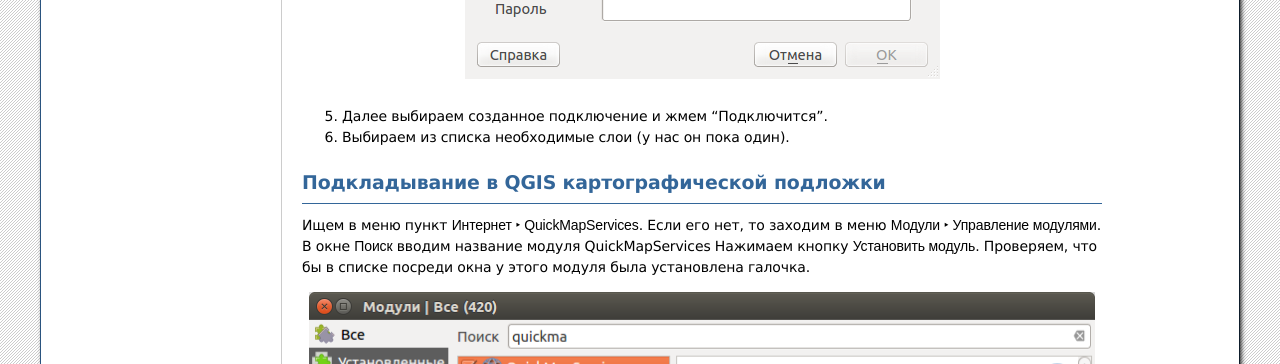
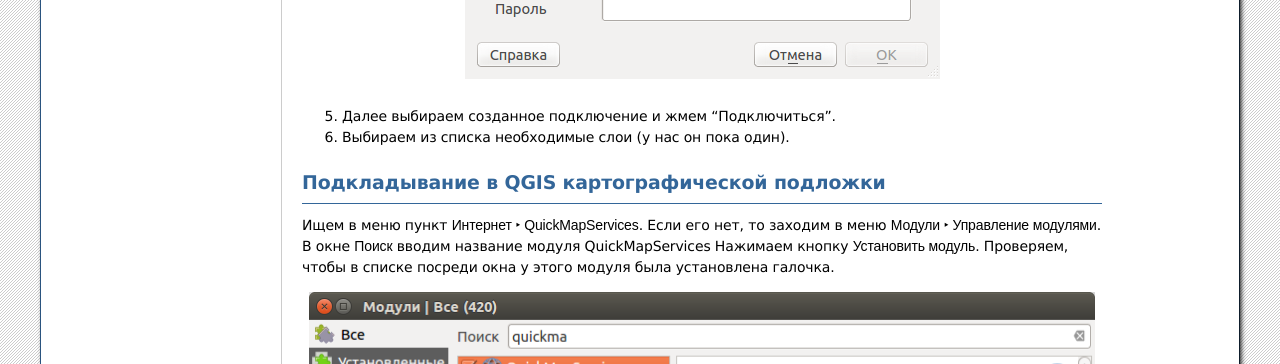
Before and after one commit to nextgis/docs_howto, a Sphinx documentation site: the page built from source/entels.rst, in a window 1280 px wide and 900 px high, scrolled down 5317 px. Shown: the part 152-516 px from the top of the window. Built offline with Sphinx 7.4.7, drawn with Linux system fonts in a browser that asks for light colours; formulas are drawn with MathJax 3; some of the changed text lies outside the part shown.

Commit message:
редактирование howto

```diff
--- a/source/entels.rst
+++ b/source/entels.rst
@@ -108,7 +108,7 @@
 
 .. figure:: _static/qgis_wfs_03.png
 
-5. Далее выбираем созданное подключение и жмем "Подключится".
+5. Далее выбираем созданное подключение и жмем "Подключиться".
 6. Выбираем из списка необходимые слои (у нас он пока один).
 
 
@@ -119,7 +119,7 @@
 заходим в меню :menuselection:`Модули --> Управление модулями`.
 В окне :guilabel:`Поиск` вводим название модуля QuickMapServices
 Нажимаем кнопку :guilabel:`Установить модуль`.
-Проверяем, что бы в списке посреди окна у этого модуля была установлена галочка.
+Проверяем, чтобы в списке посреди окна у этого модуля была установлена галочка.
 
 .. figure:: _static/qgis_qms_01.png
 
@@ -176,7 +176,7 @@ Osmand
 
 .. figure:: _static/qgis_nmd_02.png
 
-Выставляем галочку :guilabel:`Add a numerical feature` в :guilabel:`other`. Нажимаем на кнопку :guilabel:`Select`. В открывшемся окне в поле поиска вводим "4326", и выделяем
+Выставляем галочку :guilabel:`Add a numerical feature` в :guilabel:`other`. Нажимаем на кнопку :guilabel:`Select`. В открывшемся окне в поле поиска вводим "4326" и выделяем
 систему координат WGS 84.
 
 При всех этих манипуляциях, я предполагаю, что данные у нас в СК WGS84, с GPS или откуда-то еще. Поэтому надо чтобы при сохранении (или вводе точек) была указана именно она (EPSG:4326).
--- a/source/grid_vertex_extract.rst
+++ b/source/grid_vertex_extract.rst
@@ -31,7 +31,7 @@
    Диалог "Регулярные точки".
 
 
-Отмечаем "Исходные координаты" и вводим координаты углов прямоугольника в которые
+Отмечаем "Исходные координаты" и вводим координаты углов прямоугольника, в которые
 необходимо вписать сетку:
 
 * Мин. Х - 10436000
@@ -52,7 +52,7 @@
 
    Диалог "Установка системы координат".
 
-Так как эллипсоиды у подложки и слоя точек отличаются должен отобразиться диалог
+Так как эллипсоиды у подложки и слоя точек отличаются, должен отобразиться диалог
 выбора параметров перехода (см. :numref:`howto_parameters_srs_pic`).
 
 .. figure:: _static/paramters.png
```
